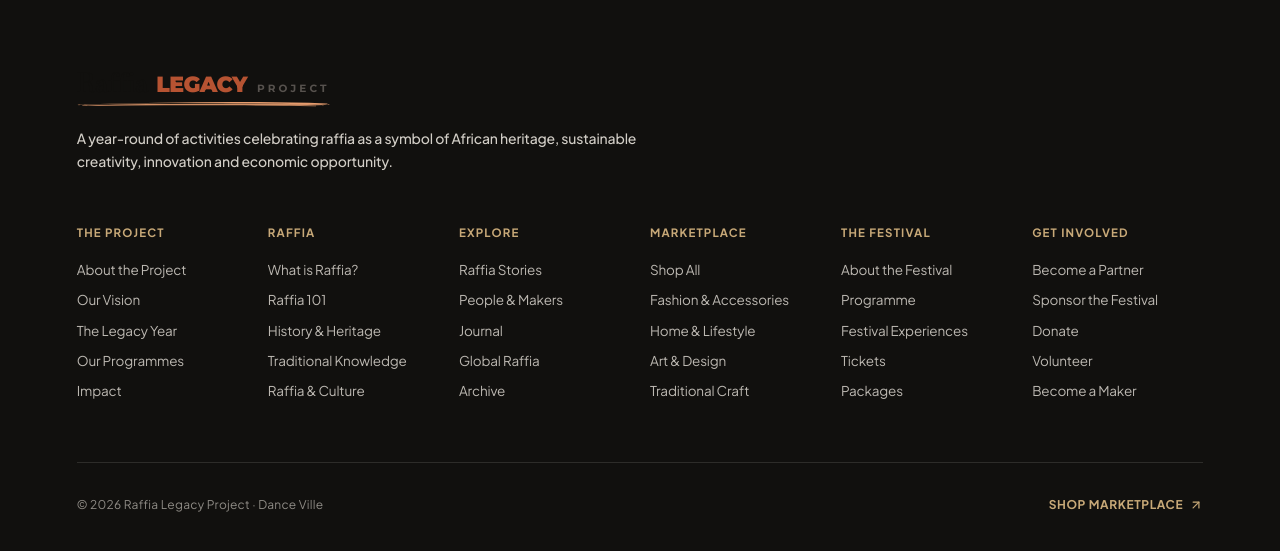
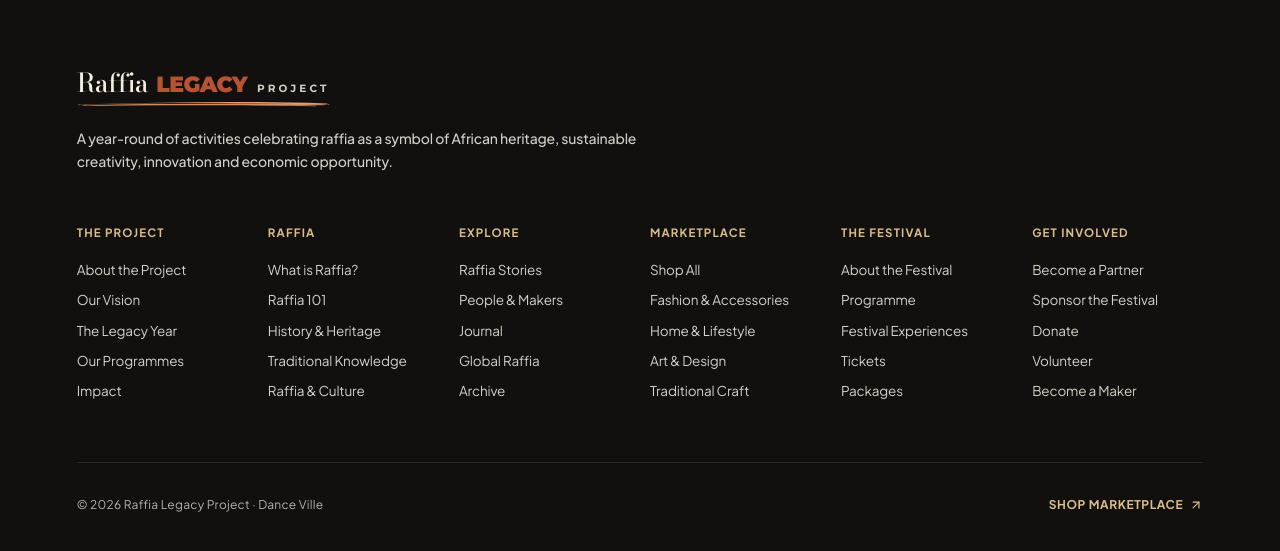
Before and after one commit to Felidonjnr/raffia1, a React (Vite) app: page / in a window 1280 px wide. Shown: the part 9116-9667 px from the top of the page. Built offline with nearby package versions, Linux system fonts and the light colour scheme; grey boxes are pictures that could not be loaded.

Commit message:
fix: audit dark surface text contrast

```diff
--- a/src/index.css
+++ b/src/index.css
@@ -388,6 +388,28 @@
   box-shadow: 0 12px 32px -8px rgba(17, 16, 14, 0.45);
 }
 
+/* Scrolled navigation contrast: the dark bar must never inherit dark brand/nav text. */
+.site-nav.site-nav-scrolled .brandmark-raffia,
+.site-nav.site-nav-scrolled .brandmark span.brandmark-raffia {
+  color: var(--ivory) !important;
+}
+.site-nav.site-nav-scrolled .brandmark-project,
+.site-nav.site-nav-scrolled .brandmark span.brandmark-project {
+  color: rgba(245, 240, 232, 0.82) !important;
+}
+.site-nav.site-nav-scrolled .nav-link,
+.site-nav.site-nav-scrolled .nav-action {
+  color: rgba(245, 240, 232, 0.9) !important;
+}
+.site-nav.site-nav-scrolled .nav-link:hover,
+.site-nav.site-nav-scrolled .nav-link.active,
+.site-nav.site-nav-scrolled .nav-action:hover {
+  color: #E59C6D !important;
+}
+.site-nav.site-nav-scrolled .nav-link svg {
+  color: currentColor;
+}
+
 .site-nav-inner {
   max-width: 1560px;
   height: 100%;
@@ -920,6 +942,34 @@
 .footer-links button:hover {
   color: var(--ivory);
   transform: translateX(3px);
+}
+
+/* Footer contrast audit: keep every text layer readable against the ink background. */
+.site-footer .footer-brandmark-words .brandmark-raffia {
+  color: var(--ivory) !important;
+}
+.site-footer .footer-brandmark-words .brandmark-project {
+  color: rgba(245, 240, 232, 0.86) !important;
+}
+.site-footer .footer-links h3 {
+  color: #D9BD8B !important;
+}
+.site-footer .footer-links button {
+  color: rgba(245, 240, 232, 0.86) !important;
+}
+.site-footer .footer-links button:hover,
+.site-footer .footer-links button:focus-visible {
+  color: #FFFFFF !important;
+}
+.site-footer .footer-bottom {
+  color: rgba(245, 240, 232, 0.72) !important;
+}
+.site-footer .footer-bottom button {
+  color: #D9BD8B !important;
+}
+.site-footer .footer-bottom button:hover,
+.site-footer .footer-bottom button:focus-visible {
+  color: #FFFFFF !important;
 }
 .footer-bottom {
   display: flex;
```
